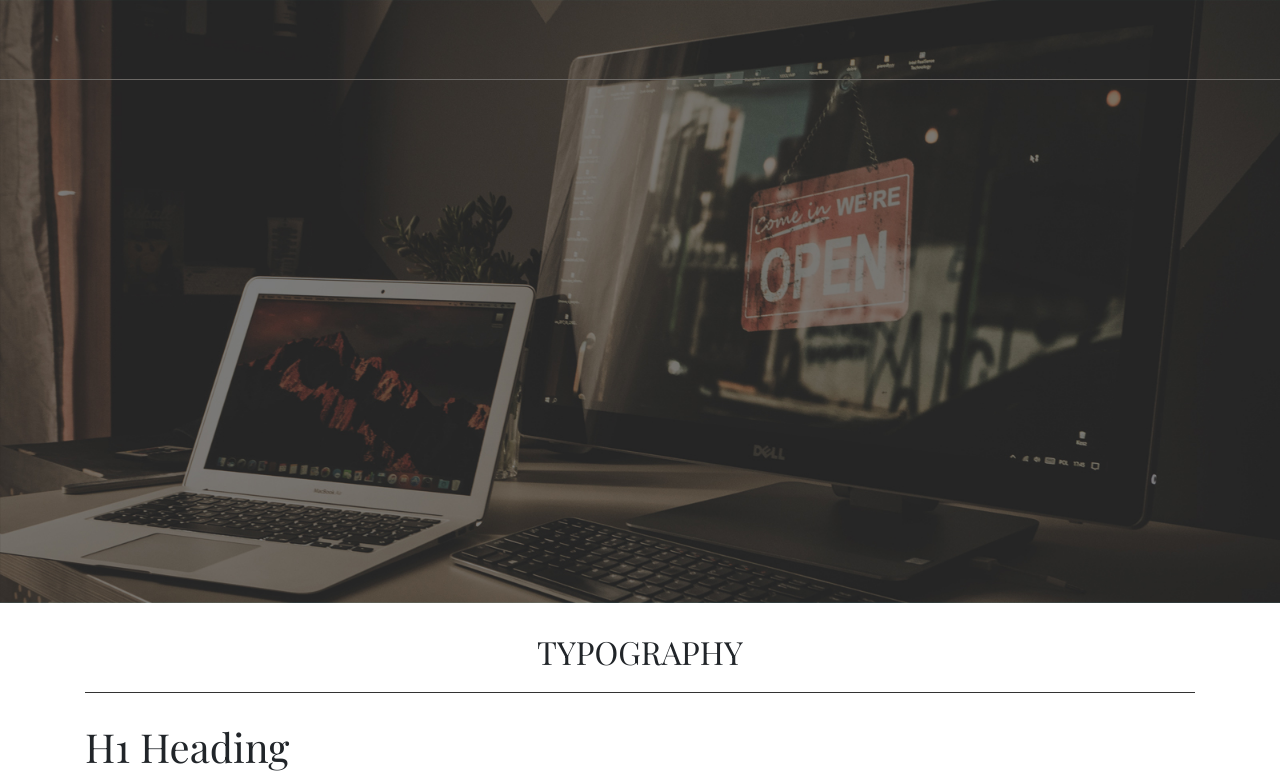
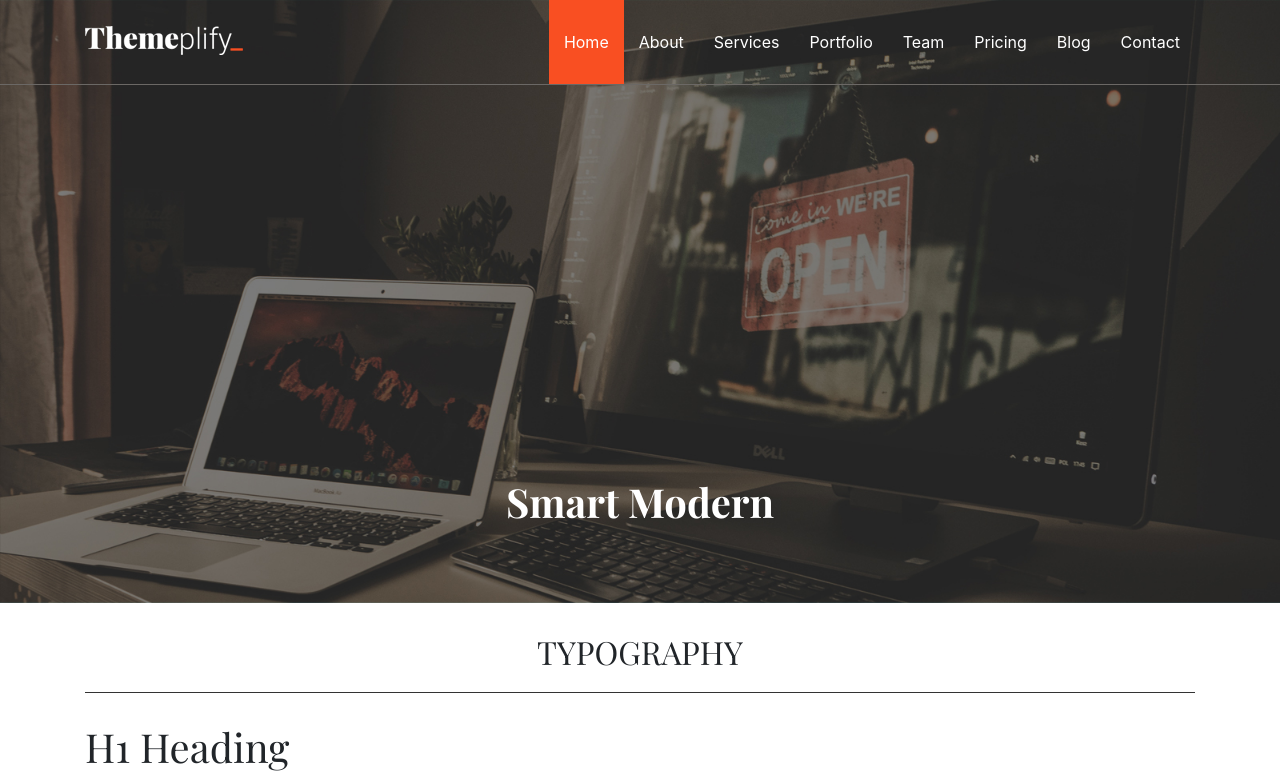
Before and after one commit to themeplify/themeplify, a website: page app/index.html in a window 1280 px wide. Shown: the top 776 px of the page. Drawn offline with nearby package versions, Linux system fonts and the light colour scheme; a web font is replaced by a local one.

Commit message:
nav added

```diff
--- a/app/index.html
+++ b/app/index.html
@@ -15,8 +15,56 @@
     <!-- header start -->
     <header>
       <img src="images/header-img.jpg" alt="">
-      <div class="header-nav">
-      </div>
+        <!-- navbar start -->
+        <nav class="navbar navbar-expand-sm header-nav fixed-top">
+          <div class="container">
+          <!-- Brand/logo -->
+          <a class="navbar-brand" href="#"><img src="images/logo.png" alt=""></a>
+
+          <button class="navbar-toggler" type="button" data-toggle="collapse" data-target="#collapsibleNavbar">
+              <span class="navbar-toggler-icon"></span>
+          </button>
+
+          <!-- Links -->
+          <div class="collapse navbar-collapse" id="collapsibleNavbar">
+            <ul class="navbar-nav ml-auto">
+              <li class="nav-item active">
+                <a class="nav-link" href="#">Home</a>
+              </li>
+              <li class="nav-item">
+                <a class="nav-link" href="#">About</a>
+              </li>
+              <li class="nav-item">
+                <a class="nav-link" href="#">Services</a>
+              </li>
+              <li class="nav-item">
+                <a class="nav-link" href="#">Portfolio</a>
+              </li>
+              <li class="nav-item">
+                <a class="nav-link" href="#">team</a>
+              </li>
+              <li class="nav-item">
+                <a class="nav-link" href="#">pricing</a>
+              </li>
+              <li class="nav-item">
+                <a class="nav-link" href="#">blog</a>
+              </li>
+              <li class="nav-item">
+                <a class="nav-link" href="#">contact</a>
+              </li>
+            </ul>
+          </div>
+          </div>
+        </nav>
+        <!-- navbar end -->
+
+        <!-- banner content start -->
+          <div class="banner-content-holder">
+            <div class="banner-content">
+              <h1>Smart Modern</h1>
+            </div>
+          </div>
+        <!-- banner content end -->
     </header>
     <!-- header end -->
 
@@ -75,8 +123,15 @@
           <!-- buttons start -->
             <section>
               <h2 class="style-guide-heading">Buttons</h2>
+              <!-- buttons -->
               <button class="btn btn-primary">primary Button</button>
               <button class="btn btn-outline-primary">primary Outline Button</button>
+              <!-- anchor -->
+              <a href="" class="btn btn-primary">Anchor Primary</a>
+              <a href="" class="btn btn-outline-primary">Anchor Outline</a>
+              <!-- submit -->
+              <input type="submit" name="" class="btn btn-primary" value="Primary Submit">
+              <input type="submit" name="" class="btn btn-outline-primary" value="Outline Submit">
             </section>
           <!-- buttons end -->
         </div>
--- a/app/scss/base/_base.scss
+++ b/app/scss/base/_base.scss
@@ -1,6 +1,8 @@
 html {
-    //font-size: 62.5%;
+    font-size:16px;
     font-family: $content-font;
+}
+body{
 }
 img{
 	max-width: 100%;
--- a/app/scss/base/_variables.scss
+++ b/app/scss/base/_variables.scss
@@ -1,5 +1,5 @@
 // function Convert PX to REM
-$baseFontSize: 10;
+$baseFontSize: 16;
 @function rem($pixels, $context: $baseFontSize) {
 	@if (unitless($pixels)) {
 		$pixels: $pixels * 1px;
--- /dev/null
+++ b/app/scss/components/_banner.scss
@@ -0,0 +1,14 @@
+.banner-content-holder{
+	position: absolute;
+	top: 50%;
+	left: 0;
+	width: 100%;
+	.banner-content{
+		text-align: center;
+		display: table;
+		margin: 0 auto;
+		h1{
+			@include font-mixin( 40px, $white, 10, bold, Playfair Display );
+		}
+	}
+}
--- a/app/scss/components/_button.scss
+++ b/app/scss/components/_button.scss
@@ -1,4 +1,9 @@
 .btn{
+	cursor: pointer;
+	margin-bottom: rem(30);
+	margin-right: rem(15);
+	text-transform: capitalize;
+	// primary buttons
 	&.btn-primary{
 		background-color: $orange;
 		border: 1px solid transparent;
@@ -8,12 +13,13 @@
 			border: 1px solid $orange;
 			color: $orange;
 		}
-		&:active{
+		&.active{
 			background-color: transparent;
 			border: 1px solid $orange;
 			color: $orange;
 		}
 	}
+	// secondary-button
 	&.btn-outline-primary{
 		border-color: $orange;
 		color: $orange;
@@ -22,5 +28,10 @@
 			background-color: $orange;
 			color: $white;
 		}
+		&.active{
+			border-color: transparent;
+			background-color: $orange;
+			color: $white;
+		}
 	}
 }
--- a/app/scss/components/_index.scss
+++ b/app/scss/components/_index.scss
@@ -1 +1,2 @@
 @import "button";
+@import "banner";
--- a/app/scss/layout/_header.scss
+++ b/app/scss/layout/_header.scss
@@ -7,5 +7,43 @@ header{
 		left: 0;
 		min-height: 80px;
 		border-bottom: 1px solid #6b6865;
+		padding: 0;
+		.navbar-brand{
+			width: rem(160);
+		}
+		.navbar-nav{
+			.nav-item{
+				.nav-link{
+					color: $white;
+					text-transform: capitalize;
+					padding: rem(30) rem(15);
+					position: relative;
+					z-index: 9;
+					&:after{
+						height: 0px;
+						top: 0;
+						left: 0;
+						width: 100%;
+						content: '';
+						position: absolute;
+						background-color: $orange;
+						z-index: -1;
+						transition: all .3s;
+					}
+					&:hover{
+						&:after{
+							height: 100%;
+						}
+					}
+				}
+				&.active{
+					.nav-link{
+						&:after{
+							height: 100%;
+						}
+					}
+				}
+			}
+		}
 	}
 }
```
Also changed, not shown: app/css/app.css, app/images/logo.png (added).
